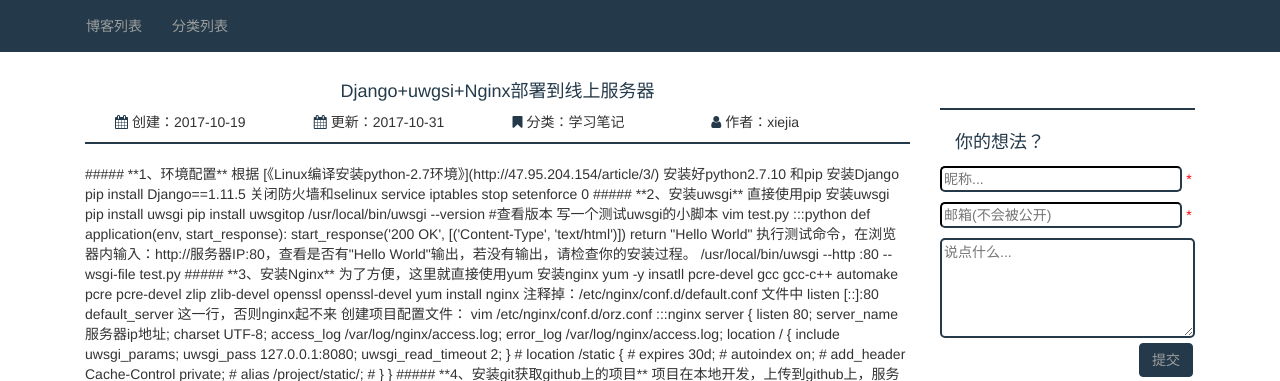
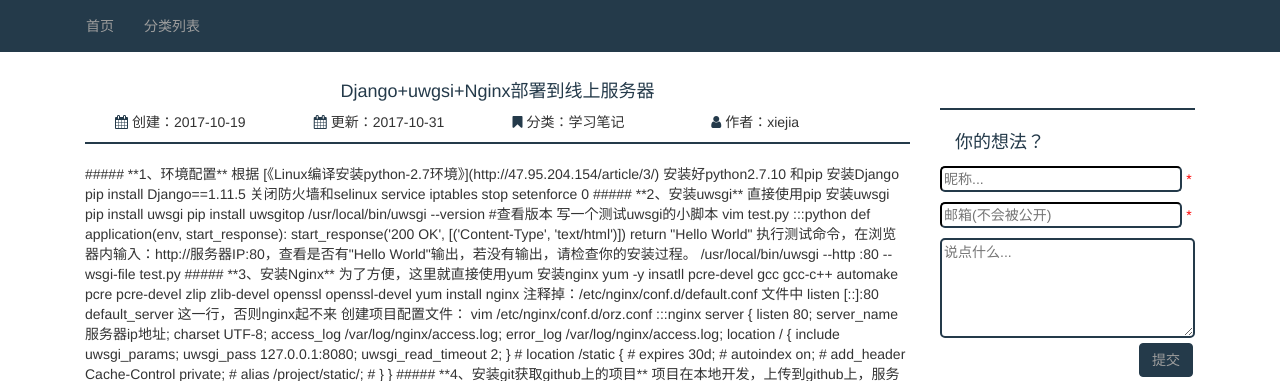
Before and after one commit to xiejia1992/Orz, a Django app: template Orz/orz_app/templates/article_detail.html in a window 1280 px wide. Shown: the top 381 px of the page. Run offline with Django 3.2, Linux system fonts and the light colour scheme; the template is opened without the code that fills it: values that come from a table or form of the project are taken from there, others are empty; data comes from the database, SQL or seed files in the repository; parts of the project's set-up code (start-up, migrations or seed data) failed here and were passed over; some libraries are stand-ins or nearby versions.

Commit message:
change blog_list to index

```diff
--- a/Orz/orz_app/templates/index.html
+++ b/Orz/orz_app/templates/index.html
@@ -14,7 +14,7 @@
             </div>
             <div id="navbar" class="collapse navbar-collapse">
                 <ul style="padding-left: 15px" class="nav navbar-nav">
-                <li><a href="/">博客列表</a></li>
+                <li><a href="/">首页</a></li>
                 <li class="dropdown">
 				    <a style="background-color: #243a4a" href="#" class="dropdown-toggle" data-toggle="dropdown">
                     分类列表
```
Also changed, not shown: 1 other file.
